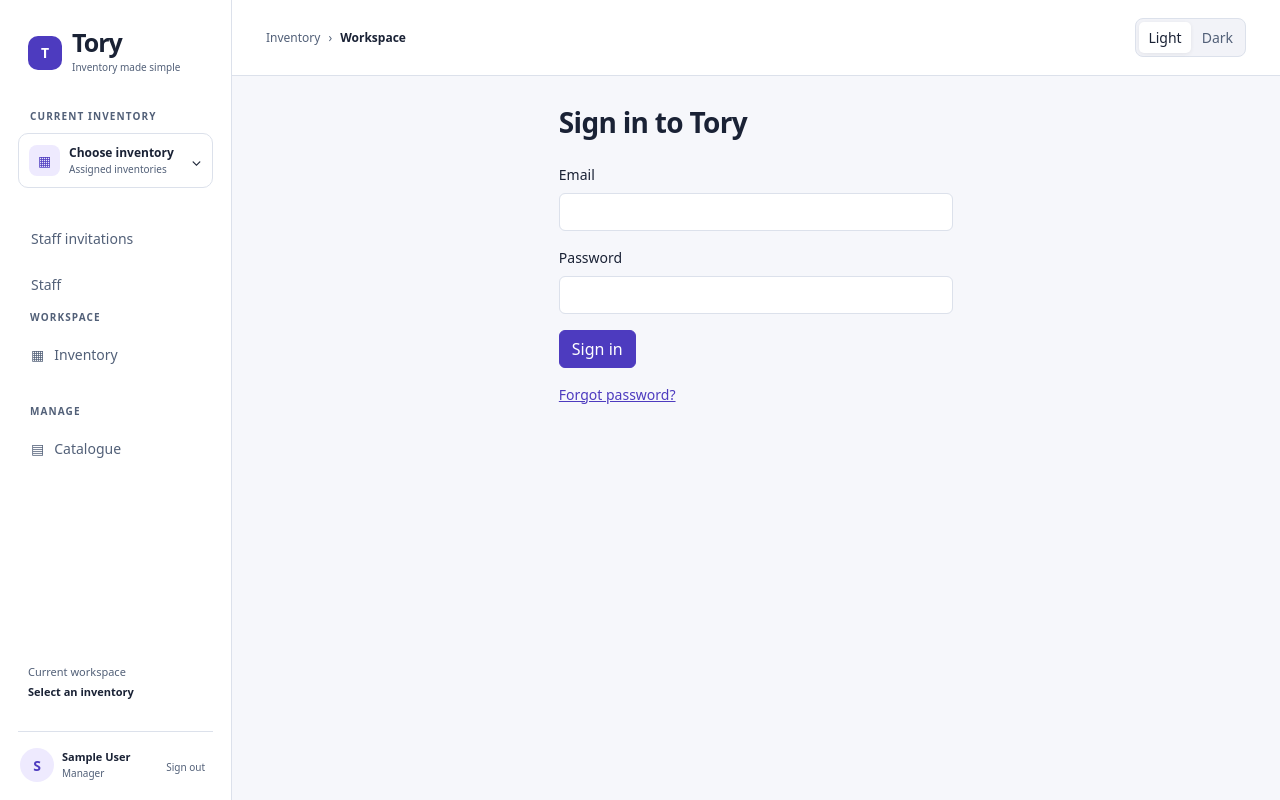
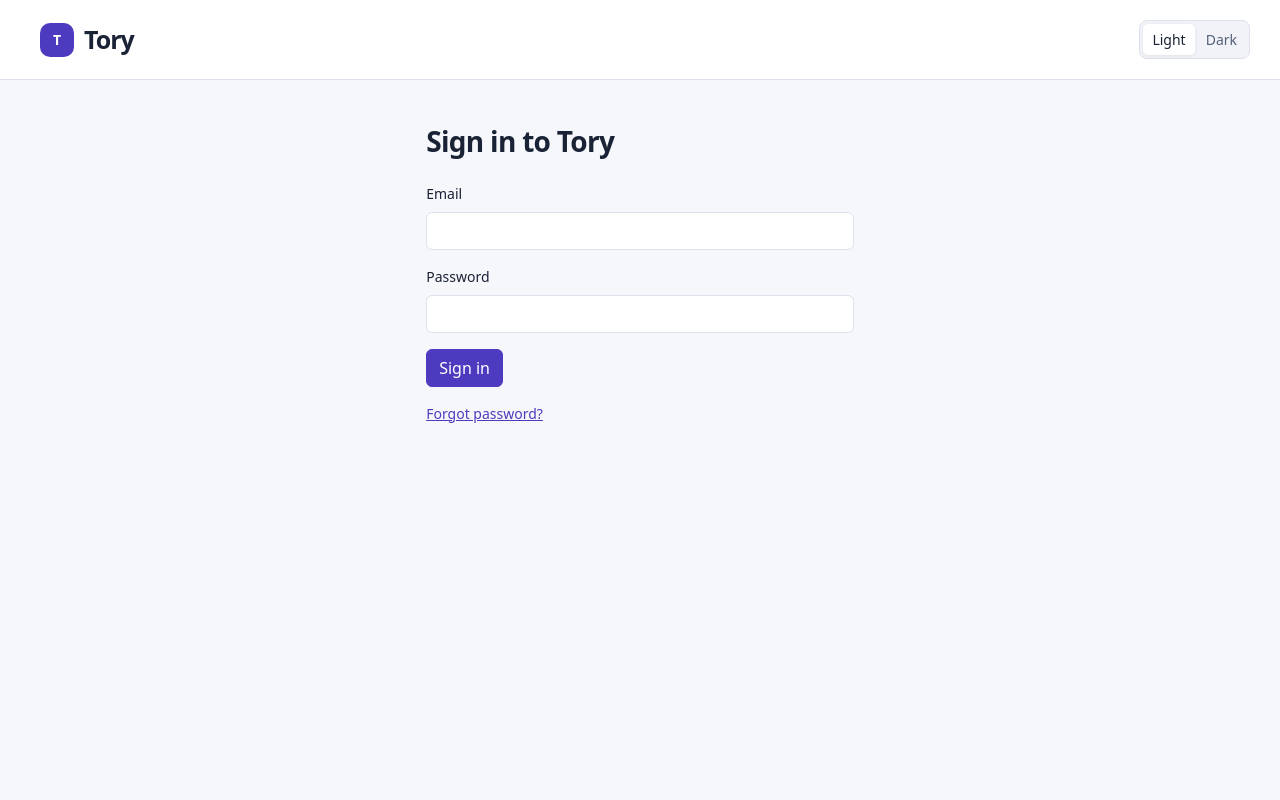
Before and after one commit to Mike-Franco/ay2627s2-cicdp-MikeAbat, a Django app: page /login/ in a window 1280 px wide. Run offline with Django 5.2, Linux system fonts and the light colour scheme; a user stored in the database is signed in; tables that the repository leaves empty hold one stand-in row (values such as "Sample post"); parts of the project's set-up code (start-up, migrations or seed data) failed here and were passed over.

Commit message:
fix(TORY-11): keep authentication pages in the public layout

```diff
--- a/accounts/invitation_views.py
+++ b/accounts/invitation_views.py
@@ -130,7 +130,7 @@ def staff_invitation_setup(request):
         if response is None:
             response = JsonResponse({"ok": False, "error": error})
     else:
-        response = render(request, "accounts/invitation_setup.html")
+        response = render(request, "accounts/invitation_setup.html", {"public_auth_page": True})
     response["Referrer-Policy"] = "no-referrer"
     response["Cache-Control"] = "no-store"
     return response
--- a/accounts/reset_views.py
+++ b/accounts/reset_views.py
@@ -27,9 +27,9 @@ def password_reset_request(request):
         except Exception:
             pass
         return _private_response(render(request, "accounts/reset_request.html", {
-            "acknowledgement": ACKNOWLEDGEMENT,
+            "acknowledgement": ACKNOWLEDGEMENT, "public_auth_page": True,
         }), referrer_policy="same-origin")
-    return _private_response(render(request, "accounts/reset_request.html"), referrer_policy="same-origin")
+    return _private_response(render(request, "accounts/reset_request.html", {"public_auth_page": True}), referrer_policy="same-origin")
 
 
 @never_cache
@@ -37,7 +37,7 @@ def password_reset_request(request):
 @require_http_methods(["GET", "POST"])
 def password_reset_setup(request):
     if request.method == "GET":
-        return _private_response(render(request, "accounts/reset_setup.html"))
+        return _private_response(render(request, "accounts/reset_setup.html", {"public_auth_page": True}))
     password = request.POST.get("password", "")
     if not password or password != request.POST.get("password_confirm", ""):
         result = {"ok": False, "error": "Passwords must match and meet the password requirements."}
--- a/accounts/views.py
+++ b/accounts/views.py
@@ -32,7 +32,7 @@ def login_view(request):
     """
     target = _safe_next(request)
     if request.method == "GET":
-        return render(request, "accounts/login.html", {"next": target})
+        return render(request, "accounts/login.html", {"next": target, "public_auth_page": True})
 
     form = LoginForm(request.POST)
     valid = form.is_valid()
@@ -48,7 +48,7 @@ def login_view(request):
     )
     if user is None or throttled:
         return render(
-            request, "accounts/login.html", {"next": target, "error": GENERIC_ERROR},
+            request, "accounts/login.html", {"next": target, "error": GENERIC_ERROR, "public_auth_page": True},
             status=200,
         )
 
--- a/templates/base.html
+++ b/templates/base.html
@@ -13,7 +13,7 @@
 </head>
 <body>
   <a class="skip-link" href="#main-content">Skip to content</a>
-  {% if request.user.is_authenticated %}
+  {% if request.user.is_authenticated and not public_auth_page %}
     {% include 'includes/sidebar.html' %}
     <div class="workspace">
       <header class="topbar">
@@ -28,7 +28,7 @@
   {% else %}
     <header class="public-header"><a class="brand" href="{% url 'login' %}"><span class="brand-mark">T</span><span class="brand-word">Tory</span></a><div class="theme-control" role="group" aria-label="Colour theme"><button type="button" data-set-theme="light">Light</button><button type="button" data-set-theme="dark">Dark</button></div></header>
   {% endif %}
-  <main id="main-content" class="{% if request.user.is_authenticated %}content{% else %}public-content{% endif %}">{% block content %}{% endblock %}</main>
-  {% if request.user.is_authenticated %}</div><button class="sidebar-scrim" type="button" aria-label="Close menu" hidden></button>{% endif %}
+  <main id="main-content" class="{% if request.user.is_authenticated and not public_auth_page %}content{% else %}public-content{% endif %}">{% block content %}{% endblock %}</main>
+  {% if request.user.is_authenticated and not public_auth_page %}</div><button class="sidebar-scrim" type="button" aria-label="Close menu" hidden></button>{% endif %}
 </body>
 </html>
```
Also changed, not shown: docs/requirements/REQUIREMENTS_TRACEABILITY_MATRIX.md (+14 -0 lines).
